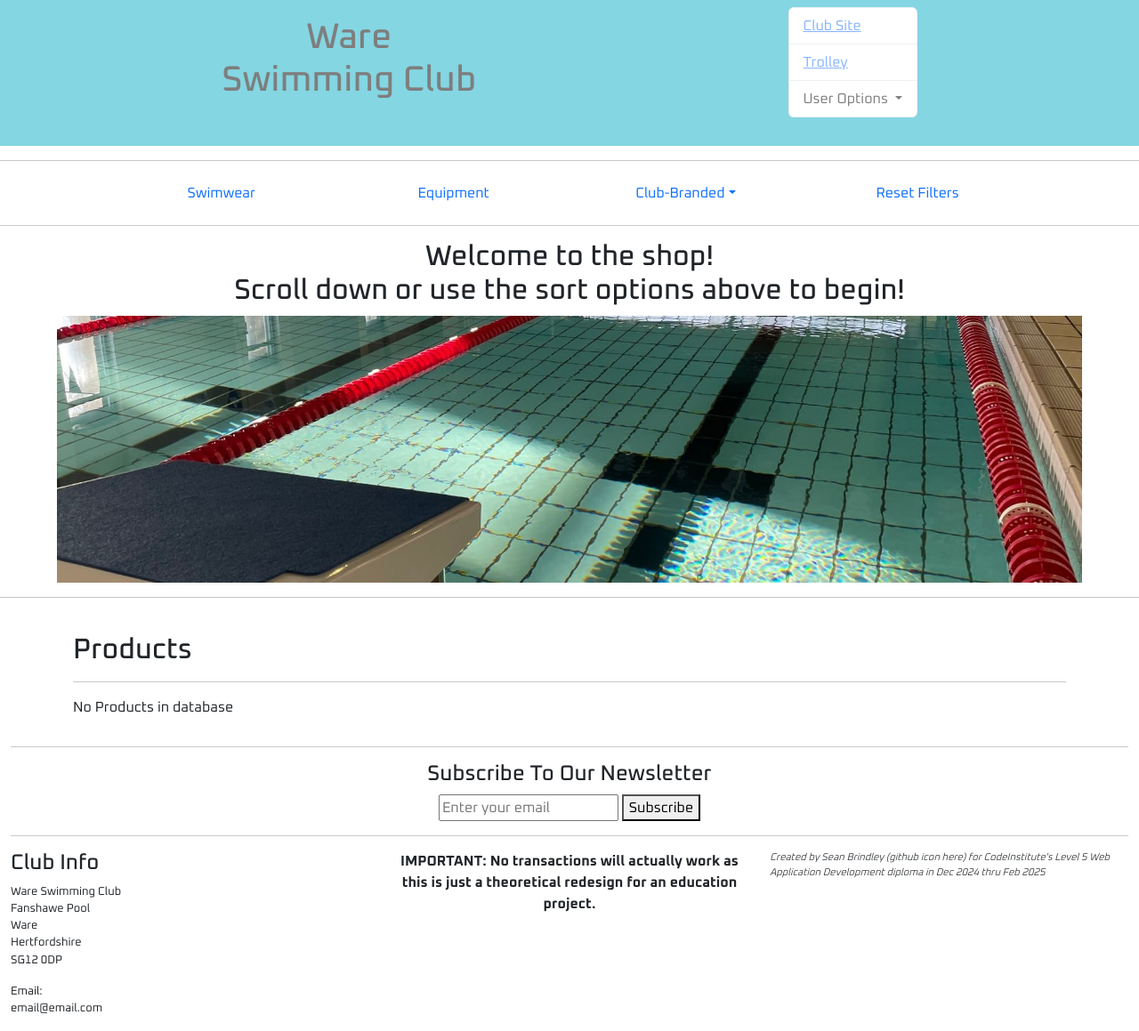
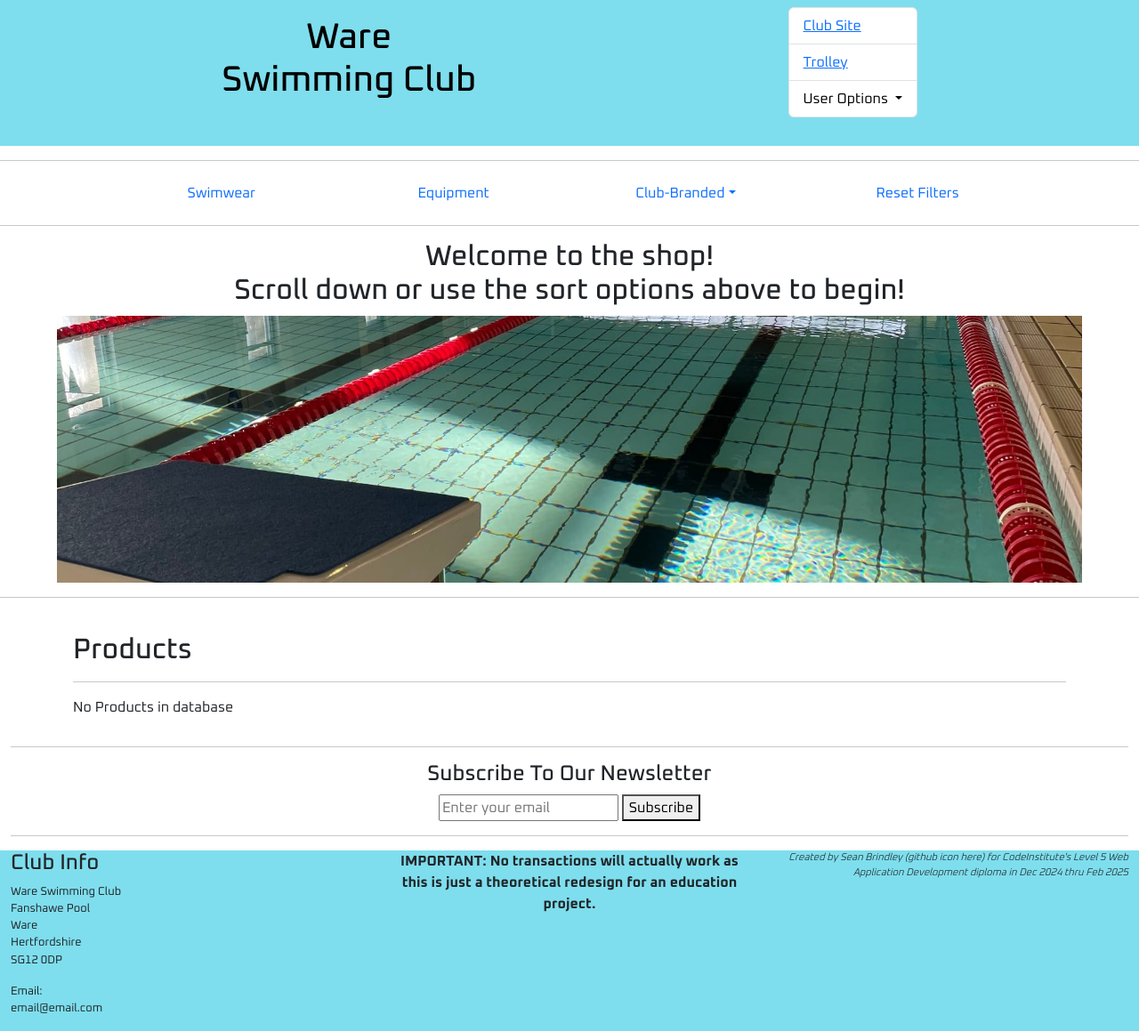
Before and after one commit to seanbrindley17/milestone-project-4, a Django app: template home/templates/home/index.html in a window 1280 px wide. Shown: the whole page at 89% size. Run offline with Django 5.2, Linux system fonts and the light colour scheme; the template is opened without the code that fills it, so the values that code supplies are empty; some libraries are stand-ins or nearby versions.

Commit message:
Add css to header and footer for colour

```diff
--- a/static/css/base.css
+++ b/static/css/base.css
@@ -6,8 +6,7 @@
 ------------------------------------------------------------------------ */
 
 #header-container {
-    background-color: #17a2b8;
-    opacity: 50%;
+    background-color: #7edeed;
 }
 
 div.container.nav-container {
@@ -44,7 +43,15 @@ header .navbar {
     max-width: 90%;
 }
 
-/* Home Page
+/* Product Display
+------------------------------------------------------------------------ */
+@media screen and (max-width: 576px) {
+.card-body img {
+    width: 50%
+}
+}
+
+/* Trolley Page
 ------------------------------------------------------------------------ */
 
 .trolley-image {
@@ -59,6 +66,10 @@ header .navbar {
 /* Footer
 ------------------------------------------------------------------------ */
 
+.bottom-footer {
+    background-color: #7edeed;
+}
+
 .club-info {
     font-size: 0.8rem;
 }
@@ -66,6 +77,8 @@ header .navbar {
 .copyright-info {
     font-size: 0.7rem;
     font-weight: 300;
+    text-align: right;
+    padding-left: 10px;
 }
 
 /* Allauth templates (taken from boutique ado). Will be changed when I do more widespread styling
--- a/templates/base.html
+++ b/templates/base.html
@@ -27,7 +27,7 @@
 </head>
 <body>
     <!-- Header -->
-    <header class="container-fluid" id="header-container" style="background-color: #0caec7; z-index: -1;">
+    <header class="container-fluid" id="header-container">
         <nav class="navbar navbar-expand-lg top-navbar">
             <div class="container nav-container">
 
@@ -108,6 +108,8 @@
     <!-- Footer -->
     <footer class="container-fluid bottom">
         <hr>
+        <div id="footer-container">
+            <!-- Newsletter sign up  -->
             <div class="row">
                 <div class="col-6 offset-3 text-center">
                     <h4>Subscribe To Our Newsletter</h4>
@@ -119,7 +121,7 @@
                 </div>
             </div>
             <hr>
-        <div class="row d-flex justify-content-around">
+            <div class="row d-flex justify-content-around bottom-footer">
                 <!-- Club Info: Full information shown to small and above devices -->
                 <div class="col-sm-4 club-info d-none d-sm-block">
                     <h4>Club Info</h4>
@@ -145,7 +147,8 @@
                 <!-- Project Disclaimer -->
                 <div class="col-sm-4 text-center d-none d-sm-block">
                     <p id="project-disclaimer">
-                    <strong>IMPORTANT: No transactions will actually work as this is just a theoretical redesign for an education project.</strong>
+                        <strong>IMPORTANT: No transactions will actually work as this is just a theoretical redesign for an
+                            education project.</strong>
                     </p>
                 </div>
                 <!-- Shorter Project Disclaimer for extra small screens -->
@@ -158,7 +161,8 @@
                 <!-- Copyright -->
                 <div class="col-sm-4 copyright-info d-none d-sm-block">
                     <p>
-                    <em>Created by Sean Brindley (github icon here) for CodeInstitute's Level 5 Web Application Development diploma in Dec 2024 thru Feb 2025</em>
+                        <em>Created by Sean Brindley (github icon here) for CodeInstitute's Level 5 Web Application
+                            Development diploma in Dec 2024 thru Feb 2025</em>
                     </p>
                 </div>
                 <!-- Shorter Copyright for extra small screens -->
@@ -166,6 +170,7 @@
                     <p>
                         <em>Created by Sean Brindley.</em>
                     </p>
+                </div>
             </div>
         </div>
     </footer>
```
Lines whose indentation alone changed are shown as unchanged.
